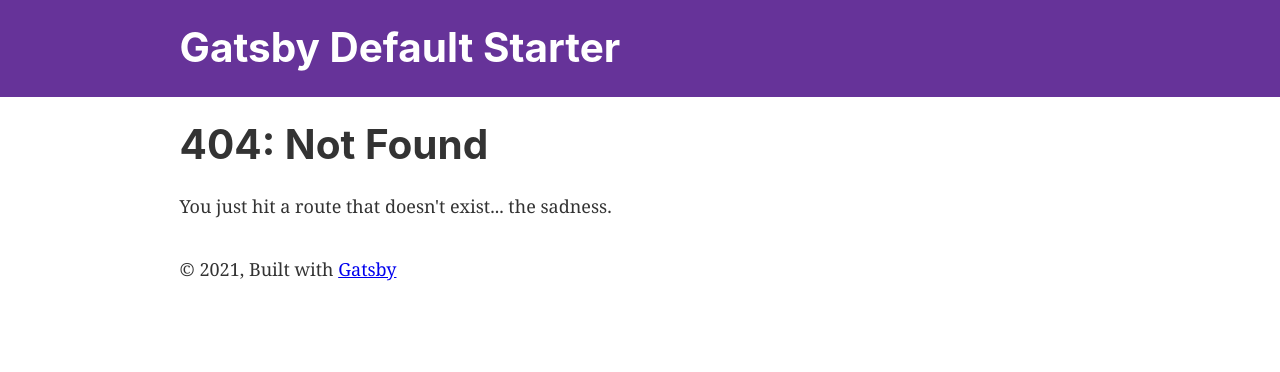
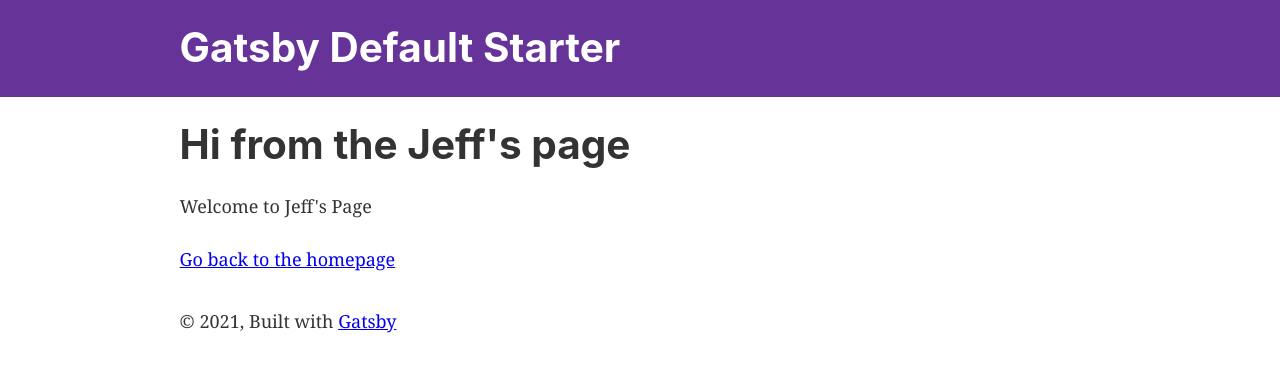
Before and after one commit to Adrian609/gatsby-docs, a Gatsby site: page /jeff in a window 1280 px wide. Before the commit this address had no page. Built offline with nearby package versions, Linux system fonts and the light colour scheme; Gatsby itself is replaced by a stand-in of ours.

Commit message:
Add personal page to the index.js and link to it from the Link section

```diff
--- a/src/pages/index.js
+++ b/src/pages/index.js
@@ -14,8 +14,8 @@
     <div style={{ maxWidth: `300px`, marginBottom: `1.45rem` }}>
       <Image />
     </div>
-    <Link to="/about">About</Link> <br />
-    <Link to="/Jeff">Jeff Page</Link>
+    <Link to="/page-2">Go to page 2</Link> <br />
+    <Link to="/jeff">Jeff Page</Link>
   </Layout>
 )
 
--- /dev/null
+++ b/src/pages/jeff.js
@@ -0,0 +1,16 @@
+import React from "react"
+import { Link } from "gatsby"
+
+import Layout from "../components/layout"
+import SEO from "../components/seo"
+
+const JeffPage = () => (
+  <Layout>
+    <SEO title="Jeff's Page" />
+    <h1>Hi from the Jeff's page</h1>
+    <p>Welcome to Jeff's Page</p>
+    <Link to="/">Go back to the homepage</Link>
+  </Layout>
+)
+
+export default JeffPage
```
Also changed, not shown: 1 other file.
